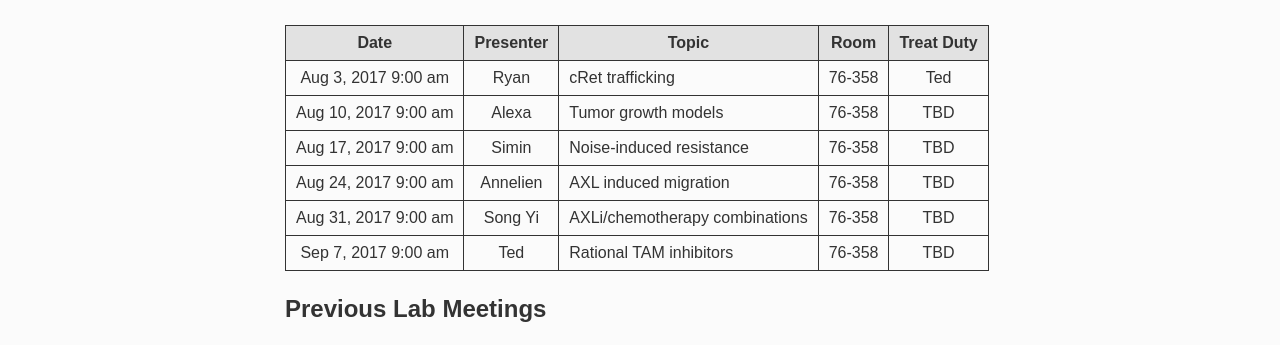
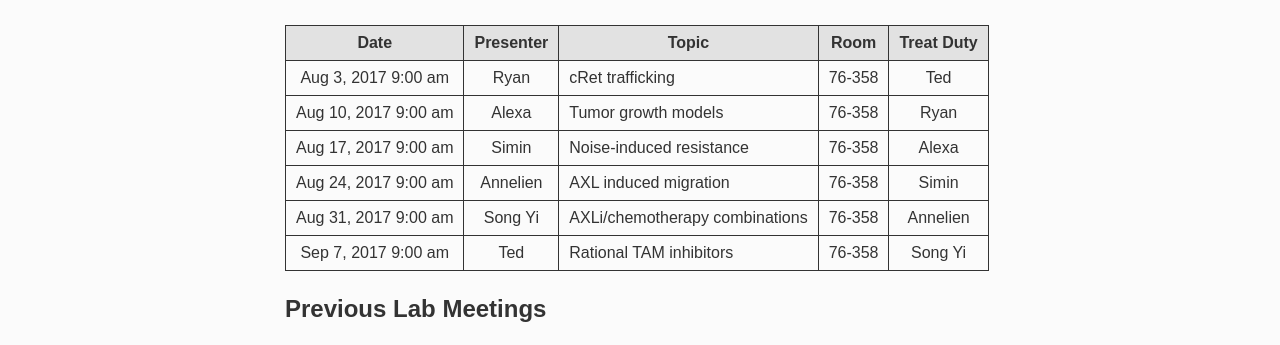
Before and after one commit to meyer-lab/asmlab.org, a Jekyll site: the page built from team/lab_meeting.md, in a window 1280 px wide. Shown: the part 254-599 px from the top of the page. Built offline with Jekyll 4.4.1, drawn with Linux system fonts in a browser that asks for light colours; some web fonts are replaced; comment, search, counter and statistics services are not loaded.

Commit message:
Update meetings.yml

```diff
--- a/_data/meetings.yml
+++ b/_data/meetings.yml
@@ -59,31 +59,31 @@
   presenter: Alexa
   topic: Tumor growth models
   room: 76-358
-  treats: TBD
+  treats: Ryan
 
 - date: 2017-08-17 09:00:00
   presenter: Simin
   topic: Noise-induced resistance
   room: 76-358
-  treats: TBD
+  treats: Alexa
 
 - date: 2017-08-24 09:00:00
   presenter: Annelien
   topic: AXL induced migration
   room: 76-358
-  treats: TBD
+  treats: Simin
 
 - date: 2017-08-31 09:00:00
   presenter: Song Yi
   topic: AXLi/chemotherapy combinations
   room: 76-358
-  treats: TBD
+  treats: Annelien
 
 - date: 2017-09-07 09:00:00
   presenter: Ted
   topic: Rational TAM inhibitors
   room: 76-358
-  treats: TBD
+  treats: Song Yi
 
 
 
```
